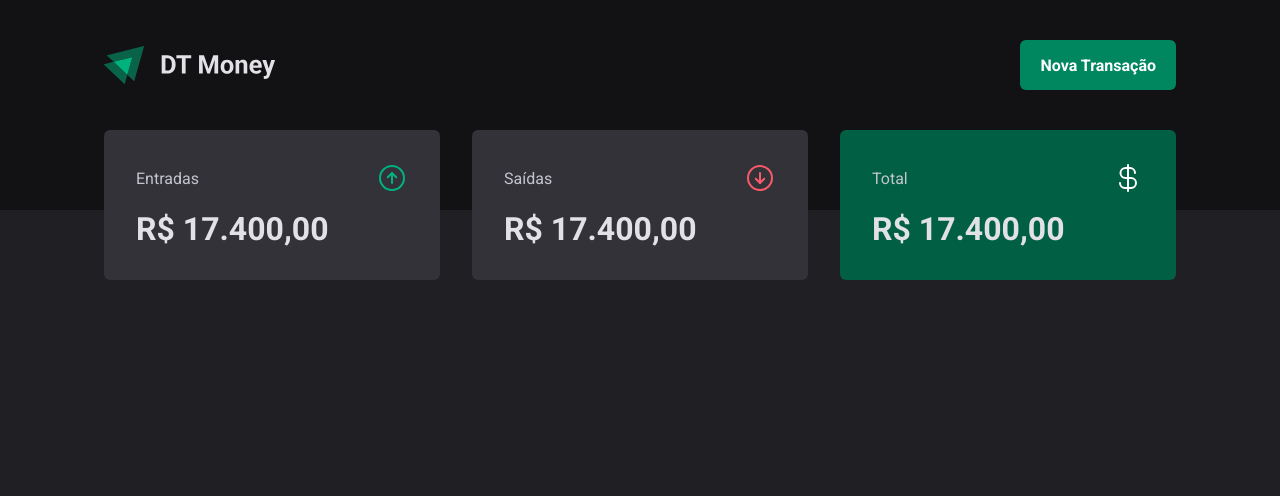
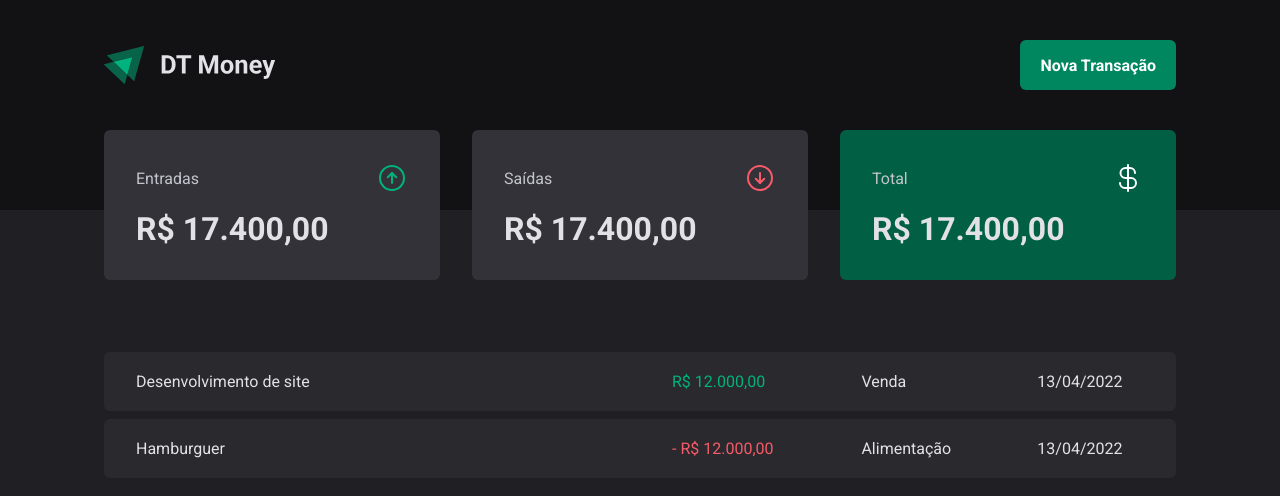
Before and after one commit to gustavoeguedes/03-dt-money, a React (Vite) app: page / in a window 1280 px wide. Shown: the top 496 px of the page. Built offline with nearby package versions, Linux system fonts and the light colour scheme.

Commit message:
feat: add Transactions page with styled container and table for transaction records

```diff
--- a/src/pages/Transactions/index.tsx
+++ b/src/pages/Transactions/index.tsx
@@ -1,11 +1,39 @@
 import { Header } from "../../components/Header";
 import { Summary } from "../../components/Summary";
+import { PriceHighlight, TransactionsContainer, TransactionsTable } from "./styles";
 
 export function Transactions() {
     return(
         <div>
             <Header />
             <Summary />
+
+            <TransactionsContainer>
+                <TransactionsTable>
+                    <tbody>
+                        <tr>
+                            <td width="50%">Desenvolvimento de site</td>
+                            <td>
+                                <PriceHighlight variant="income">
+                                R$ 12.000,00
+                                </PriceHighlight>
+                            </td>
+                            <td>Venda</td>
+                            <td>13/04/2022</td>
+                        </tr>
+                        <tr>
+                            <td width="50%">Hamburguer</td>
+                            <td>
+                                <PriceHighlight variant="outcome">
+                                - R$ 12.000,00
+                                </PriceHighlight>
+                            </td>
+                            <td>Alimentação</td>
+                            <td>13/04/2022</td>
+                        </tr>
+                    </tbody>
+                </TransactionsTable>
+            </TransactionsContainer>
         </div>
     )
 }
--- a/src/pages/Transactions/styles.ts
+++ b/src/pages/Transactions/styles.ts
@@ -0,0 +1,38 @@
+import styled from "styled-components";
+
+export const TransactionsContainer = styled.main`
+    width: 100%;
+    max-width: 1120px;
+    margin: 4rem auto 0;
+    padding: 0 1.5rem;
+`
+
+export const TransactionsTable = styled.table`
+    width: 100%;
+    border-collapse: separate;
+    border-spacing: 0 0.5rem;
+    /* margin-top: 1.5rem; */
+
+    td {
+        padding: 1.25rem 2rem;
+        background-color: ${props => props.theme['gray-700']};
+
+        &:first-child {
+            border-top-left-radius: 6px;
+            border-bottom-left-radius: 6px;
+        }
+
+        &:last-child {
+            border-top-right-radius: 6px;
+            border-bottom-right-radius: 6px;
+        }
+    }
+`
+
+interface PriceHighlightProps {
+    variant: 'income' | 'outcome'
+}
+
+export const PriceHighlight = styled.span<PriceHighlightProps>`
+    color: ${props => props.variant === 'income' ? props.theme['green-300'] : props.theme['red-300']};
+`
```
